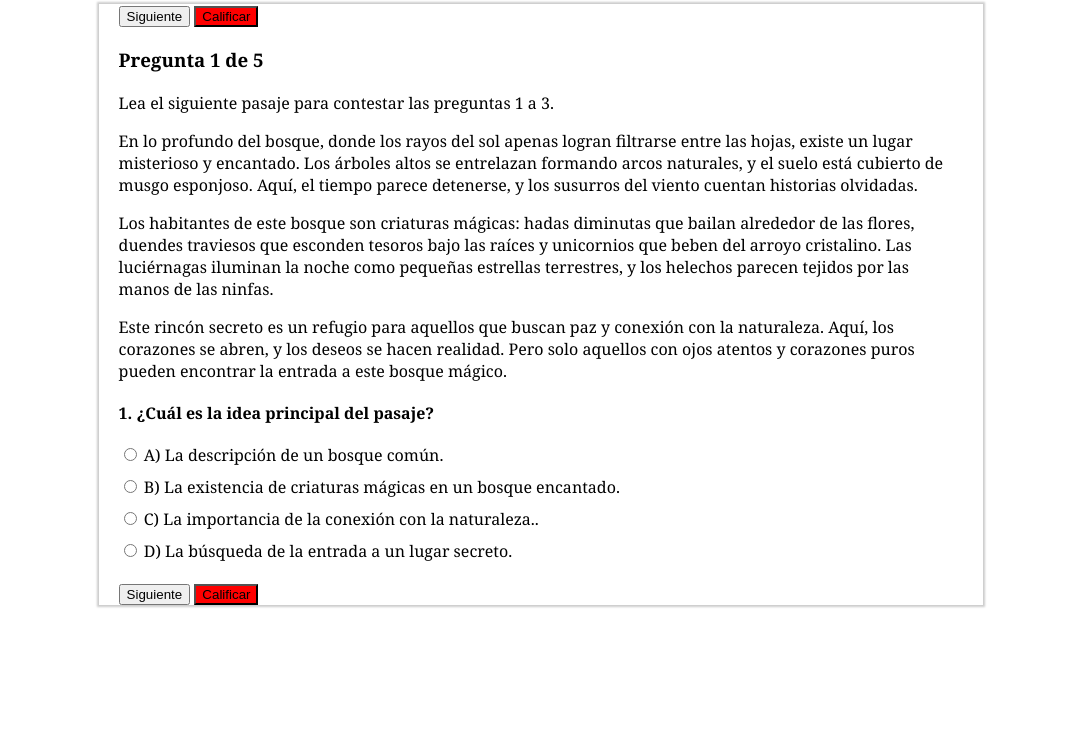
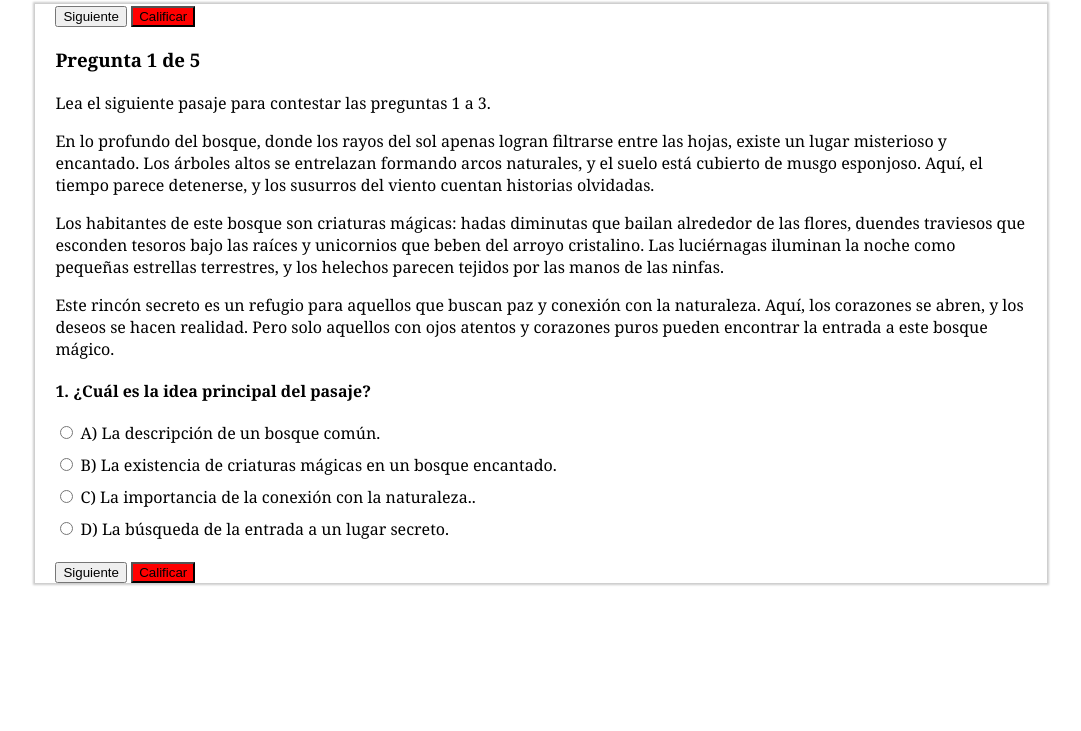
Before and after one commit to manemv/quiz-lec1, a plain HTML site: page index.html in a window 1280 px wide. Shown: the part 69-800 px from the top of the page, without its empty margins (99-1180 px from the left). Drawn offline with Linux system fonts and the light colour scheme.

Commit message:
10percent

```diff
--- a/style.css
+++ b/style.css
@@ -1,8 +1,8 @@
 .main-wrapper{
     font-family:Georgia, 'Times New Roman', Times, serif;
     display: block;
-  margin-left: 15%;
-  margin-right: 15%;
+    margin-left: 10%;
+    margin-right: 10%;
     flex-direction: column;
     align-items: center;
     justify-content: center;
```
